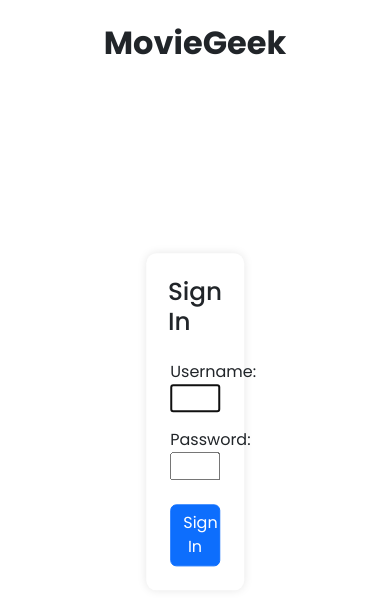
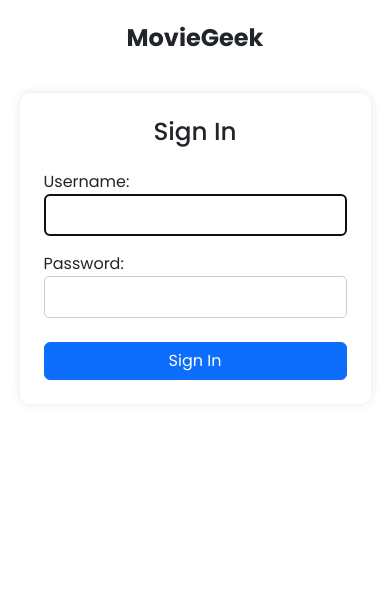
Before and after one commit to Ojasgoyal/MovieGeek-app, a Flask app: page /login in a window 390 px wide. Shown: the top 606 px of the page. Run offline with Flask 3, Linux system fonts and the light colour scheme.

Commit message:
responsive

```diff
--- a/static/styles.css
+++ b/static/styles.css
@@ -135,7 +135,8 @@ a{
     font-weight: bold;
     font-size: 2rem;
 }
-.signup{
+/* General styles for the .signup container */
+.signup {
     display: flex;
     flex-direction: column;
     justify-content: center;
@@ -152,19 +153,71 @@ a{
     box-shadow: 0 0 10px rgba(0, 0, 0, 0.1);
     gap: 1rem;
     width: 25%;
+    max-width: 400px; /* Limit the width on larger screens */
 }
 
-.signup-form{
+/* Form container */
+.signup-form {
     display: flex;
     flex-direction: column;
     gap: 1rem;
     width: 100%;
 }
 
-.form-field{
+/* Form field layout */
+.form-field {
     display: flex;
     flex-direction: column;
 }
+
+/* Make inputs take full width */
+.login input[type="text"], .login input[type="password"] , .signup input[type="text"], .signup input[type="password"]{
+    width: 100%;
+    padding: 0.5rem;
+    font-size: 1rem;
+    border: 1px solid #ccc;
+    border-radius: 5px;
+}
+
+/* Button styling */
+button {
+    padding: 0.8rem;
+    font-size: 1rem;
+    background-color: #007bff;
+    color: white;
+    border: none;
+    border-radius: 5px;
+    cursor: pointer;
+}
+
+button:hover {
+    background-color: #0056b3;
+}
+
+/* Media query for mobile responsiveness */
+@media (max-width: 600px) {
+    /* Center the signup container more effectively on smaller screens */
+    .signup {
+        width: 90%;  /* Take up more width on mobile */
+        position: relative; /* Remove absolute positioning for better responsiveness */
+        transform: none; /* Reset translation */
+        top: 0; /* Remove offset */
+        left: 0;
+        margin-top: 2rem; /* Add some top margin for spacing */
+    }
+
+    /* Adjust the title font size for mobile */
+    .title {
+        font-size: 1.5rem;
+    }
+
+    /* Adjust button size on smaller screens */
+    button {
+        font-size: 0.9rem;
+        padding: 1rem;
+    }
+}
+
 
 .search-page{
     display: flex;
--- a/templates/profile.html
+++ b/templates/profile.html
@@ -35,10 +35,11 @@
                 </form>
             {% endif %}
         </div>
-        <div class = "movies">
+        <div class = "moviecredits">
+            <div class = "creditmovies">
                 {% for movie in movies %}
                 <a href= "/movie/{{movie["movie_id"]}}">
-                <div class = "movie" >
+                    <div class = "credit" >
                         <img src="https://image.tmdb.org/t/p/original{{ movie["poster_path"] }}" alt="{{ movie["title"] }}">
                         <h5>{{ movie["title"] }} {{ movie["year"]}}</h5>
                     </div>
@@ -46,4 +47,5 @@
                 {% endfor %}
             </div>
         </div>
+    </div>
 {% endblock body %}
```
Lines whose indentation alone changed are shown as unchanged.
